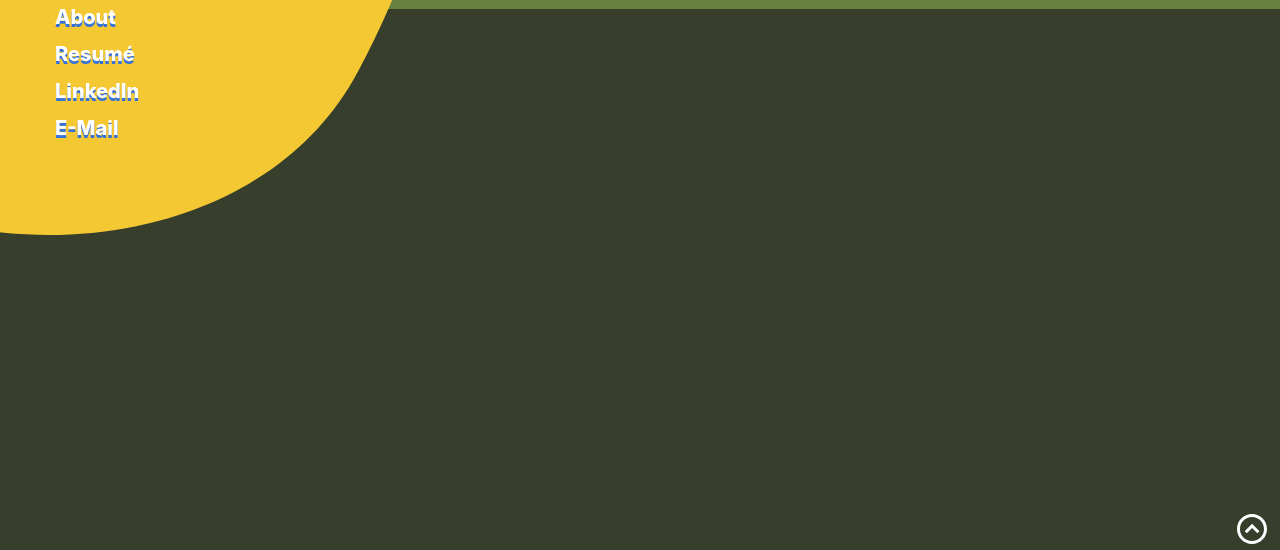
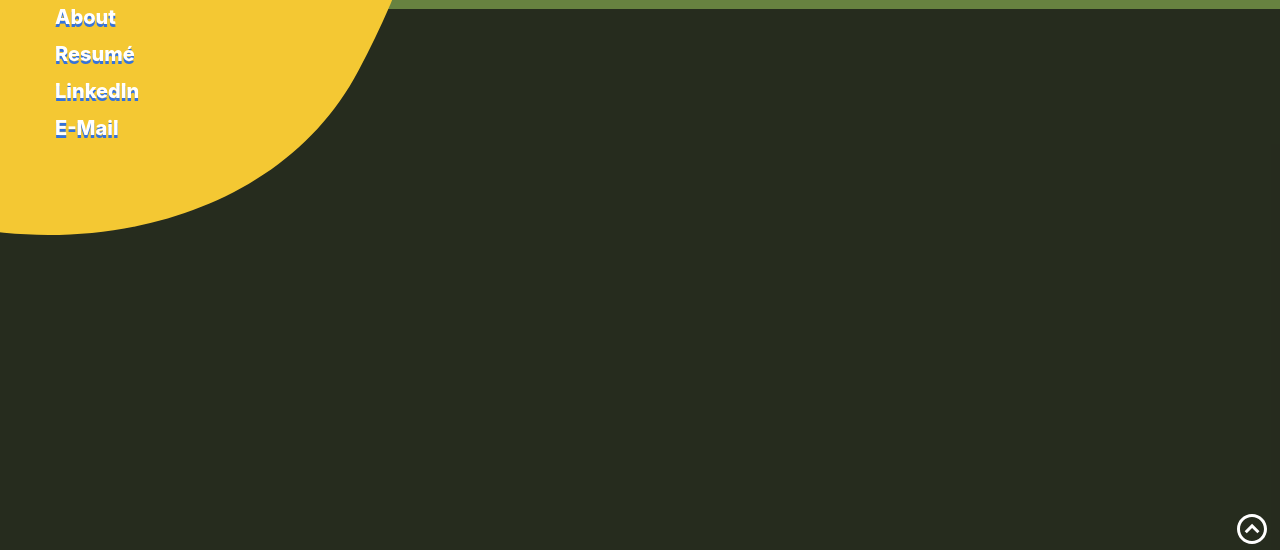
Before and after one commit to Eulenmensch/Eulenmensch.github.io, a plain HTML site: page resume.html in a window 1280 px wide. Shown: the part 111-661 px from the top of the page. Drawn offline with nearby package versions, Linux system fonts and the light colour scheme; a script that the page names is missing.

Commit message:
Resume Fixes
Now allows scrolling past the pdf embed;
does not show the pdf Icon on larger screens;

```diff
--- a/css/yoshua-portfolio.webflow.css
+++ b/css/yoshua-portfolio.webflow.css
@@ -1622,10 +1622,11 @@ p {
   -webkit-flex-direction: column;
   -ms-flex-direction: column;
   flex-direction: column;
-  -webkit-box-align: stretch;
-  -webkit-align-items: stretch;
-  -ms-flex-align: stretch;
-  align-items: stretch;
+  -webkit-box-align: center;
+  -webkit-align-items: center;
+  -ms-flex-align: center;
+  align-items: center;
+  background-color: rgba(0, 0, 0, 0.31);
 }
 
 .resume-header {
@@ -1659,6 +1660,7 @@ p {
 }
 
 .div-block-13 {
+  width: 90%;
   height: 100%;
   min-width: 1000px;
   -webkit-box-flex: 1;
@@ -1733,6 +1735,10 @@ p {
   margin-top: 35px;
 }
 
+.pdf-link-container {
+  display: none;
+}
+
 @media screen and (min-width: 1280px) {
   .game-facts {
     padding-top: 120px;
@@ -1991,6 +1997,7 @@ p {
 
   .div-block-13 {
     display: none;
+    width: 90%;
   }
 
   .html-embed-5 {
@@ -2023,6 +2030,7 @@ p {
   }
 
   .image-9 {
+    display: block;
     width: 100%;
     height: 100%;
   }
```
